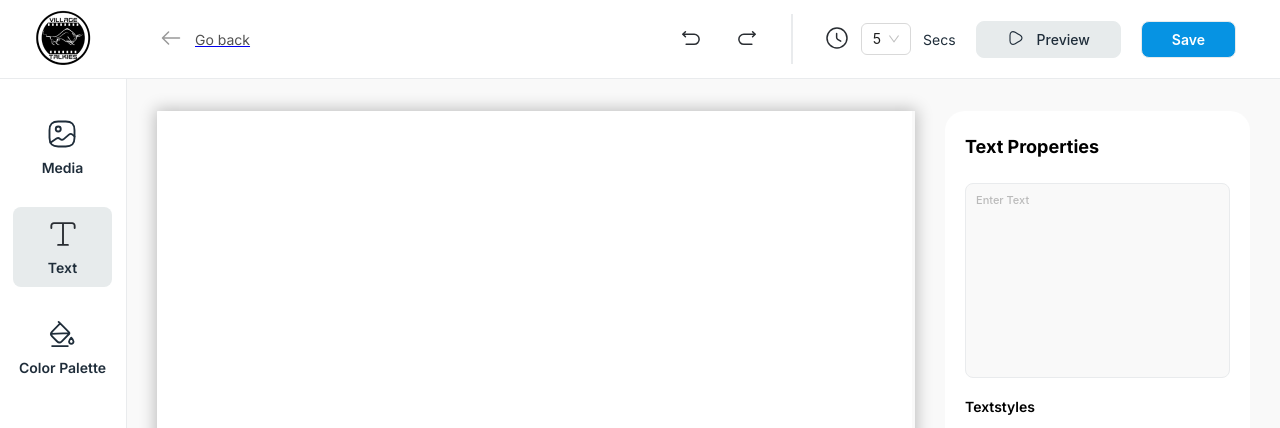
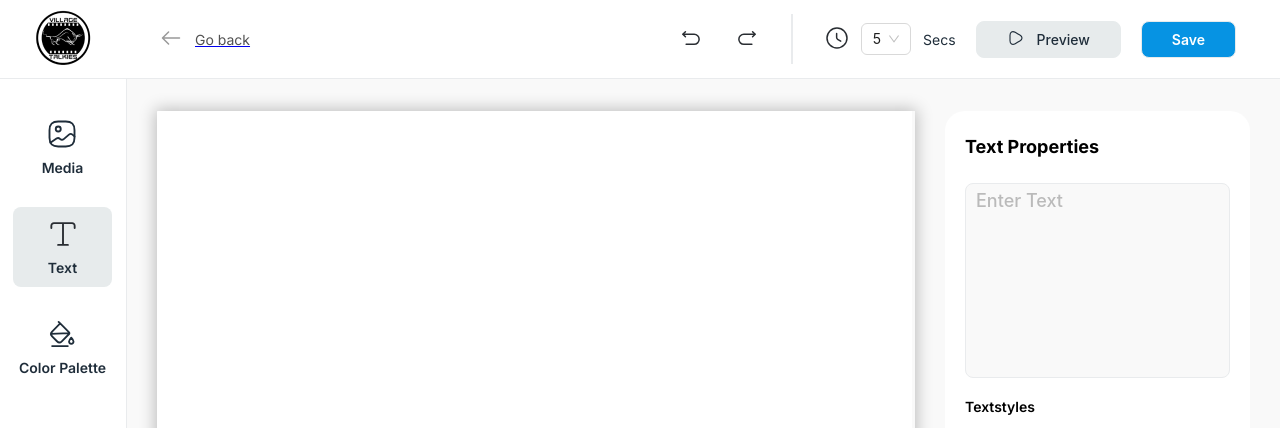
Before and after one commit to anchal-simform/vt-video-creator, a React (Create React App) app: page /editor in a window 1280 px wide. Shown: the top 428 px of the page. Built offline with nearby package versions, Linux system fonts and the light colour scheme.

Commit message:
update textbox fontsize and color

```diff
--- a/src/components/Toolbox/Toolbox.scss
+++ b/src/components/Toolbox/Toolbox.scss
@@ -28,10 +28,11 @@
     border: 1px solid $clr-neutral-bg;
     border-radius: 8px;
     padding: 10px;
-    font-size: 11px;
+    font-size: 18px;
     line-height: 13px;
     font-weight: 500;
-    color: $clr-text-light;
+    color: "#000000";
+    // $clr-text-light;
     margin-bottom: 20px;
   }
   .stylebox {
```
